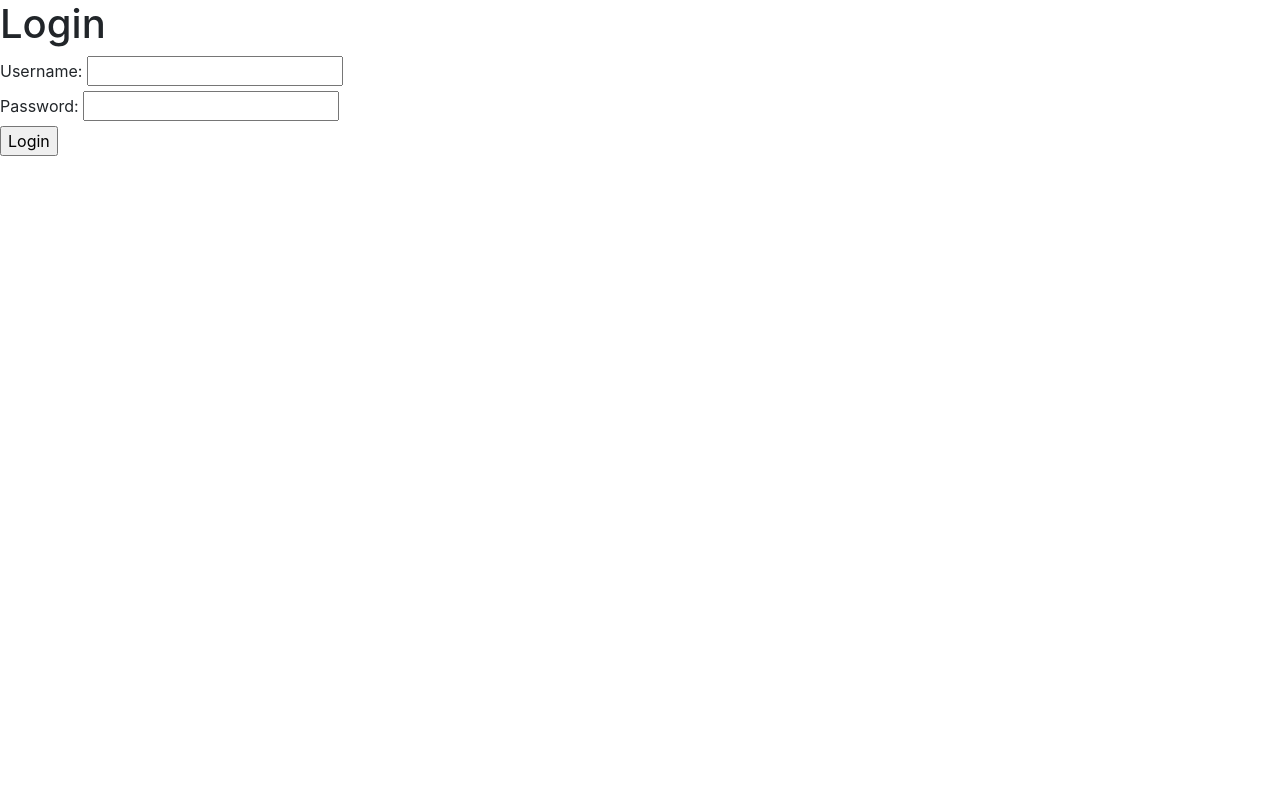
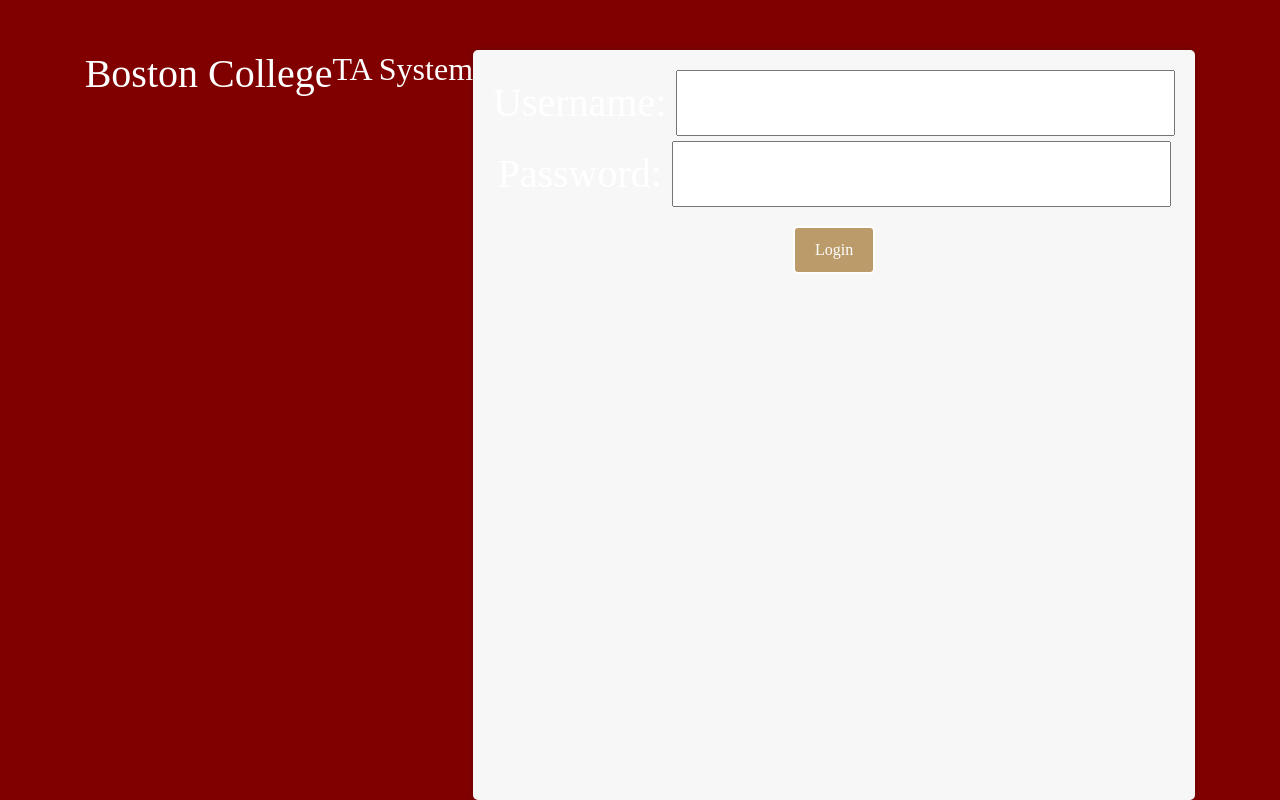
Before and after one commit to CSCI3356Spring2023/SWEagles, a Django app: template mysite/main/templates/login.html in a window 1280 px wide. Run offline with Django 4.2, Linux system fonts and the light colour scheme; the template is opened without the code that fills it, so the values that code supplies are empty; some libraries are stand-ins or nearby versions.

Commit message:
login styles

```diff
--- a/mysite/main/templates/login.html
+++ b/mysite/main/templates/login.html
@@ -1,7 +1,42 @@
 {% extends "main/base.html" %}
+<!DOCTYPE html>
+{% block content %}
+<html>
+<link rel="stylesheet" type="text/css" href="styles.css">
 
-{% block content %}
-    <h1>Login</h1>
+<style>
+    div {
+        font-family: Times New Roman;
+        background-color:#800000;
+        color: white;
+        content: center;
+        position: absolute;
+        top: 0; left: 0; bottom: 0; right: 0;
+        text-align: center;
+        padding-top: 50px;
+    }
+    .login-button {
+        background-color: #BC9B6A;
+        border: none;
+        color: white;
+        padding: 10px 20px;
+        text-align: center;
+        text-decoration: none;
+        display: inline-block;
+        font-size: 16px;
+        margin: 4px 2px;
+        cursor: pointer;
+        border-radius: 5px;
+        border: 2px solid #fff;
+    }
+
+</style>
+
+<body>
+    <div class="header-container">
+        <h1>Boston College </h1>
+        <h2>TA System </h2>
+        <br><br><br>
         {% if error_message %}
             <p>{{ error_message }}</p>
         {% endif %}
@@ -13,6 +48,10 @@
             <label for="password">Password:</label>
             <input type="password" name="password" id="password">
             <br>
-        <input type="submit" value="Login">
+            <input type="submit" value="Login" class="login-button">
         </form>
+    </div>
+
+</body>
+</html>
 {% endblock %}
--- a/mysite/main/templates/styles.css
+++ b/mysite/main/templates/styles.css
@@ -1,14 +1,27 @@
-<link rel="stylesheet" type="text/css" href="style.css">
+<link rel="stylesheet" type="text/css" href="styles.css">
+body {
+  background-color: maroon;
+}
 
-.login-button {
-    background-color: maroon;
-    color: white;
-    border: none;
-    padding: 10px 20px;
-    border-radius: 5px;
-    cursor: pointer;
-  }
-.login-form {
-    display: flex;
-    justify-content: center;
+.header-container {
+  display: flex;
+  justify-content: center;
+  max-width: 30;
+  margin: 0 auto;
+  padding-top: 30%%;
+  font-family: "Times New Roman";
+  font-size: 2.5rem;
 }
+.sub-container {
+  display: flex;
+  justify-content: center;
+  max-width: 30;
+  margin: 0 auto;
+  padding-top: 30%%;
+}
+form {
+  background-color: #f7f7f7;
+  padding: 20px;
+  border-radius: 5px;
+  box-shadow: 0px 0px 5px 0px rgba(0,0,0,0.2);
+}
```
Also changed, not shown: mysite/main/templates/bc_icon.png (added). Lines whose indentation alone changed are shown as unchanged.
